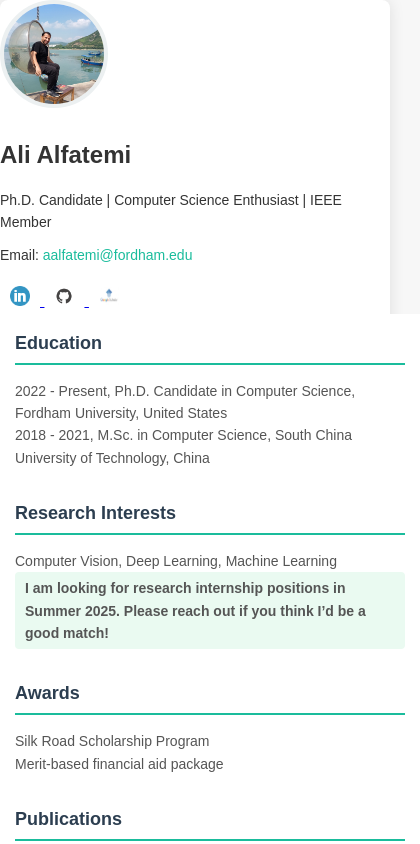
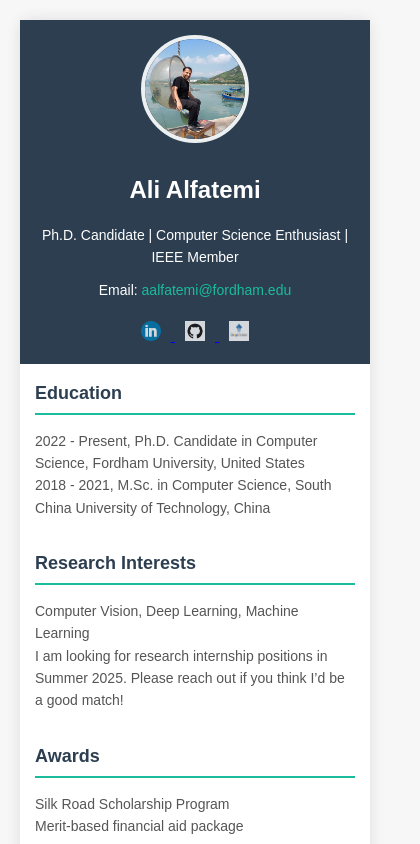
Before and after one commit to AliAlfatemi/alialfatemi.github.io, a plain HTML site: page index.html in a window 390 px wide. Shown: the top 844 px of the page, 420 px wide, since content can reach past the window. Drawn offline with Linux system fonts and the light colour scheme.

Commit message:
styles.css

```diff
--- a/styles.css
+++ b/styles.css
@@ -17,33 +17,29 @@ body {
     line-height: 1.6;
     display: flex;
     justify-content: center;
-    align-items: flex-start; /* Changed to flex-start to align content at top */
-    overflow: auto; /* Ensures scrolling on smaller screens */
+    align-items: flex-start;
+    overflow: auto;
 }
 
-/* Stretching container to take full page */
+/* Resume container full width */
 .resume-container {
     display: flex;
-    flex-direction: row; /* Ensuring row layout for larger screens */
+    flex-direction: column;
     width: 100%;
     max-width: 1200px;
-    margin: 0;
+    margin: 20px;
     background-color: #fff;
     box-shadow: 0 0 15px rgba(0, 0, 0, 0.1);
     border-radius: 8px;
-    overflow: visible; /* Ensure content overflows without hiding */
+    overflow: visible;
 }
 
-/* Left Column Styling */
-.left-column {
-    width: 250px;
+/* Header Section (Profile Image and Contact Info) */
+.header-section {
+    text-align: center;
+    padding: 20px;
     background-color: #2c3e50;
     color: white;
-    padding: 40px 20px;
-    text-align: center;
-    display: flex;
-    flex-direction: column;
-    justify-content: center;
 }
 
 .profile-image {
@@ -95,8 +91,7 @@ body {
 .right-column {
     flex-grow: 1;
     padding: 50px;
-    overflow: visible; /* Ensure content is visible */
-    min-height: 100vh; /* Ensures the column takes full height */
+    overflow: visible;
     background-color: #fff;
 }
 
@@ -117,52 +112,7 @@ body {
     color: #555;
 }
 
-ul {
-    margin-left: 20px;
-}
-
-ul li {
-    margin-bottom: 10px;
-}
-
-/* Clearfix to ensure proper content flow */
-.clearfix::after {
-    content: "";
-    display: table;
-    clear: both;
-}
-
-/* Highlighting message */
-.highlight {
-    background-color: #eafaf1;
-    color: #1abc9c;
-    padding: 5px 10px;
-    font-weight: bold;
-    border-radius: 4px;
-    font-size: 16px;
-    display: inline-block;
-}
-
-/* Media Queries for responsiveness */
-@media (max-width: 1024px) {
-    .resume-container {
-        flex-direction: column;
-        height: auto; /* Adjust for better fitting on tablets */
-    }
-
-    .left-column {
-        width: 100%;
-        text-align: center;
-        padding: 20px;
-    }
-
-    .right-column {
-        width: 100%;
-        padding: 30px;
-        min-height: auto; /* Remove fixed height for better responsiveness */
-    }
-}
-
+/* Responsive Adjustments */
 @media (max-width: 768px) {
     .right-column {
         padding: 20px;
@@ -184,7 +134,7 @@ ul li {
         padding: 15px;
     }
 
-    .left-column {
+    .header-section {
         padding: 15px;
     }
 
```
